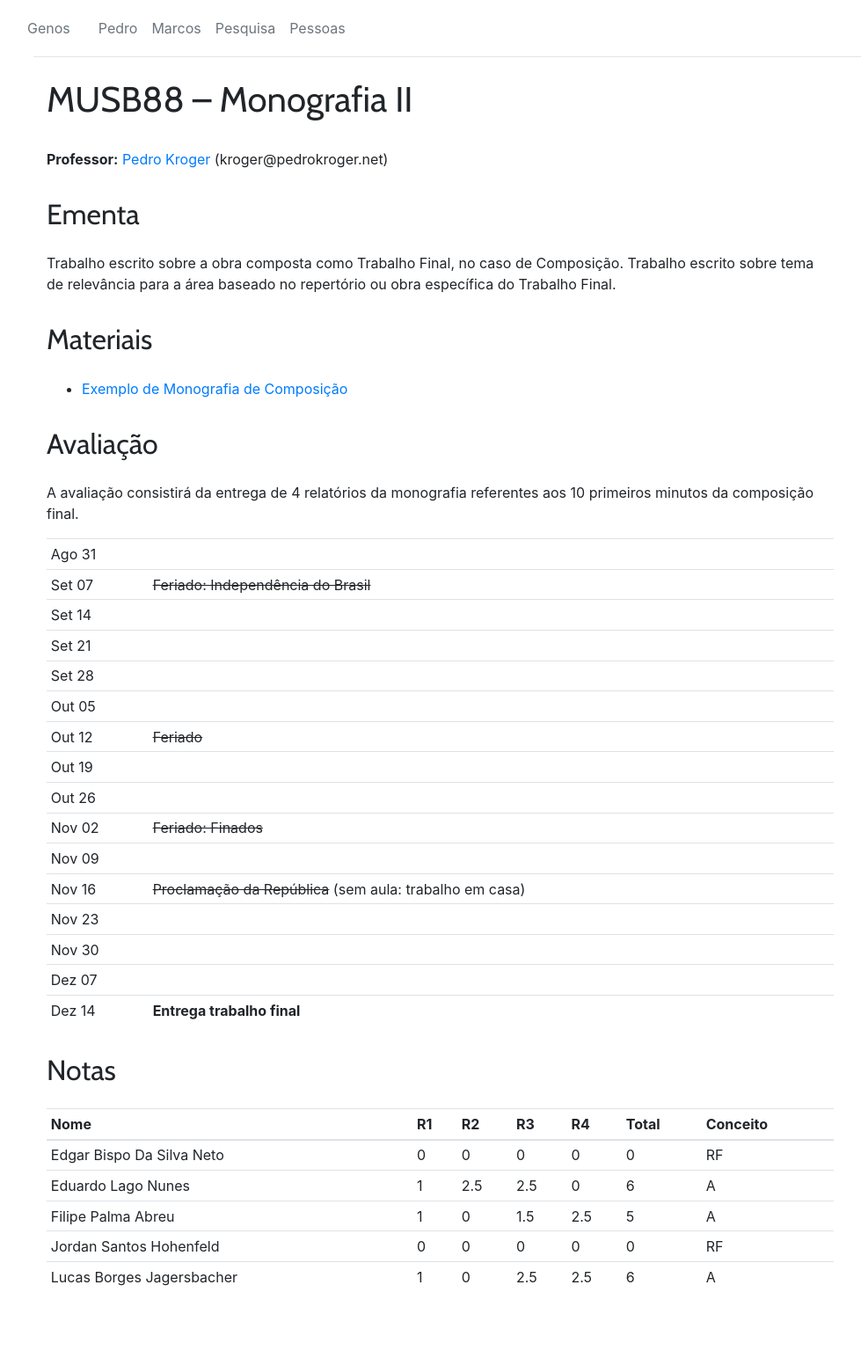
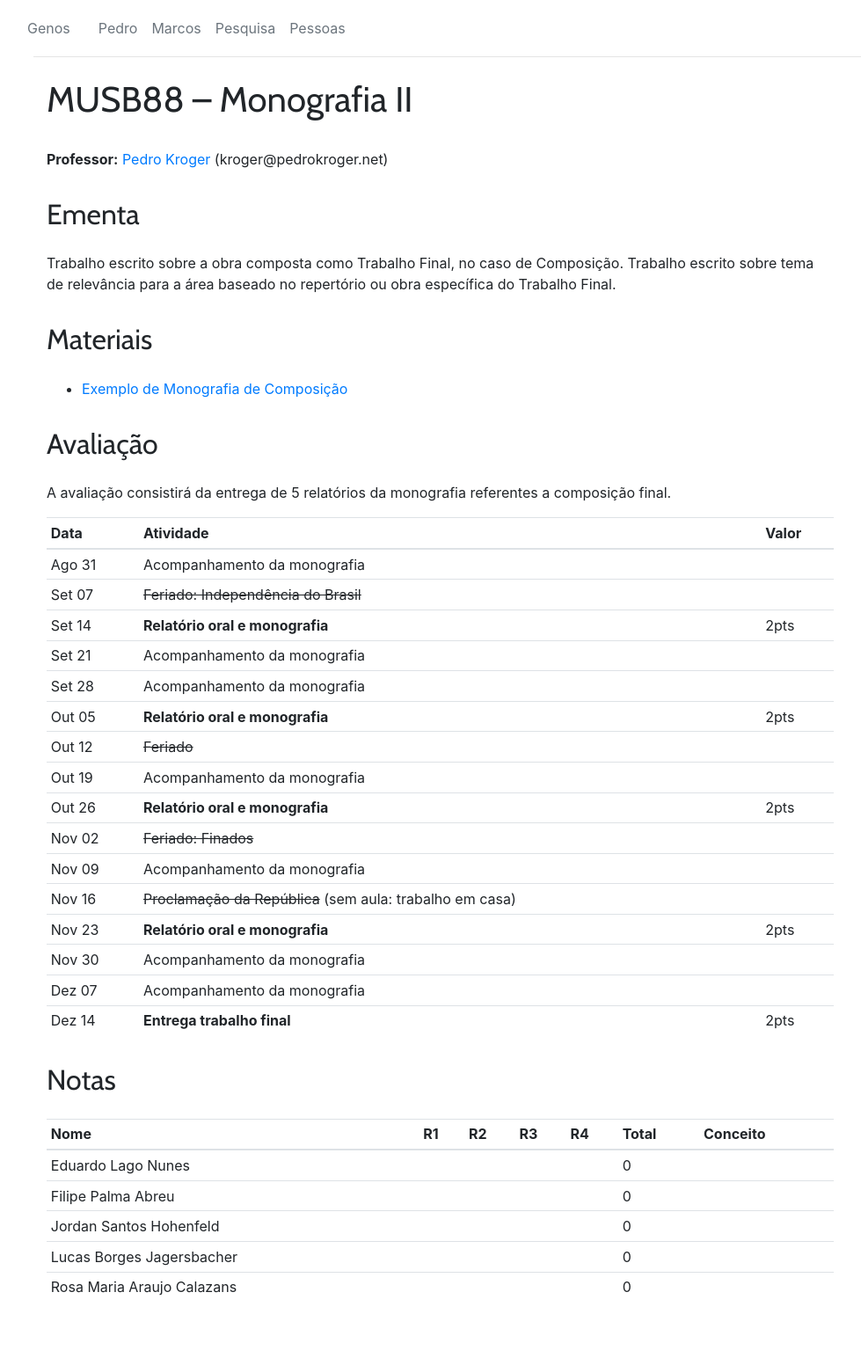
Before and after one commit to kroger/genosmus, a Jekyll site: the page built from _pedro/musb88.md, in a window 1280 px wide. Shown: the whole page at 88% size, without its empty margins (47-1026 px from the left). Built offline with Jekyll 4.4.1, drawn with Linux system fonts in a browser that asks for light colours.

Commit message:
Pagina monografia II

```diff
--- a/_pedro/geradas/musb88.md
+++ b/_pedro/geradas/musb88.md
@@ -1,8 +1,8 @@
-| Nome                      | R1 | R2  | R3  | R4  | Total | Conceito |
-|---------------------------|----|-----|-----|-----|-------|----------|
-| Edgar Bispo Da Silva Neto | 0  | 0   | 0   | 0   | 0     | RF       |
-| Eduardo Lago Nunes        | 1  | 2.5 | 2.5 | 0   | 6     | A        |
-| Filipe Palma Abreu        | 1  | 0   | 1.5 | 2.5 | 5     | A        |
-| Jordan Santos Hohenfeld   | 0  | 0   | 0   | 0   | 0     | RF       |
-| Lucas Borges Jagersbacher | 1  | 0   | 2.5 | 2.5 | 6     | A        |
+| Nome                       | R1 | R2 | R3 | R4 | Total | Conceito |
+|----------------------------|----|----|----|----|-------|----------|
+| Eduardo Lago Nunes         |    |    |    |    | 0     |          |
+| Filipe Palma Abreu         |    |    |    |    | 0     |          |
+| Jordan Santos Hohenfeld    |    |    |    |    | 0     |          |
+| Lucas Borges Jagersbacher  |    |    |    |    | 0     |          |
+| Rosa Maria Araujo Calazans |    |    |    |    | 0     |          |
 {: .table .table-sm }
--- a/_pedro/musb88.md
+++ b/_pedro/musb88.md
@@ -16,29 +16,30 @@ baseado no repertório ou obra específica do Trabalho Final.
 
 ## Avaliação
 
-A avaliação consistirá da entrega de 4 relatórios da monografia
-referentes aos 10 primeiros minutos da composição final.
+A avaliação consistirá da entrega de 5 relatórios da monografia
+referentes a composição final.
 
-| -- | -- |
-Ago 31 |
+| Data | Atividade | Valor
+| -- | -- | -- |
+Ago 31 | Acompanhamento da monografia
 Set 07 | <del>Feriado: Independência do Brasil</del>
-Set 14 |
-Set 21 |
-Set 28 |
-Out 05 |
+Set 14 | **Relatório oral e monografia** | 2pts
+Set 21 | Acompanhamento da monografia
+Set 28 | Acompanhamento da monografia
+Out 05 | **Relatório oral e monografia** | 2pts
 Out 12 | <del>Feriado</del>
-Out 19 |
-Out 26 |
+Out 19 | Acompanhamento da monografia
+Out 26 | **Relatório oral e monografia** | 2pts
 Nov 02 | <del>Feriado: Finados</del>
-Nov 09 |
+Nov 09 | Acompanhamento da monografia
 Nov 16 | <del>Proclamação da República</del> (sem aula: trabalho em casa)
-Nov 23 |
-Nov 30 |
-Dez 07 |
-Dez 14 | **Entrega trabalho final**
+Nov 23 | **Relatório oral e monografia** | 2pts
+Nov 30 | Acompanhamento da monografia
+Dez 07 | Acompanhamento da monografia
+Dez 14 | **Entrega trabalho final** | 2pts
 {: .table .table-sm }
 
 
 ## Notas
 
-{% include_relative geradas/musb87.md %}
+{% include_relative geradas/musb88.md %}
```
Also changed, not shown: 1 other file.
